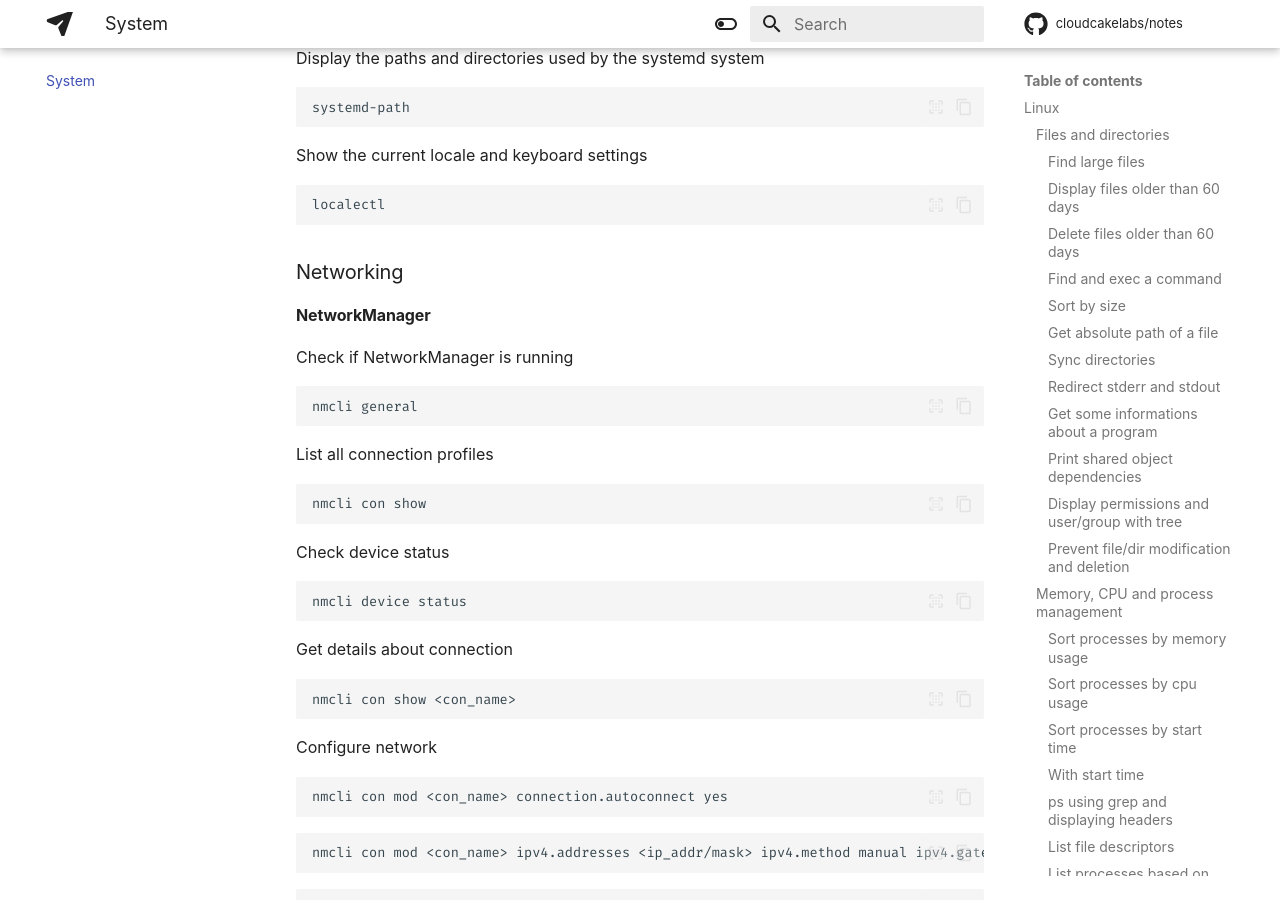
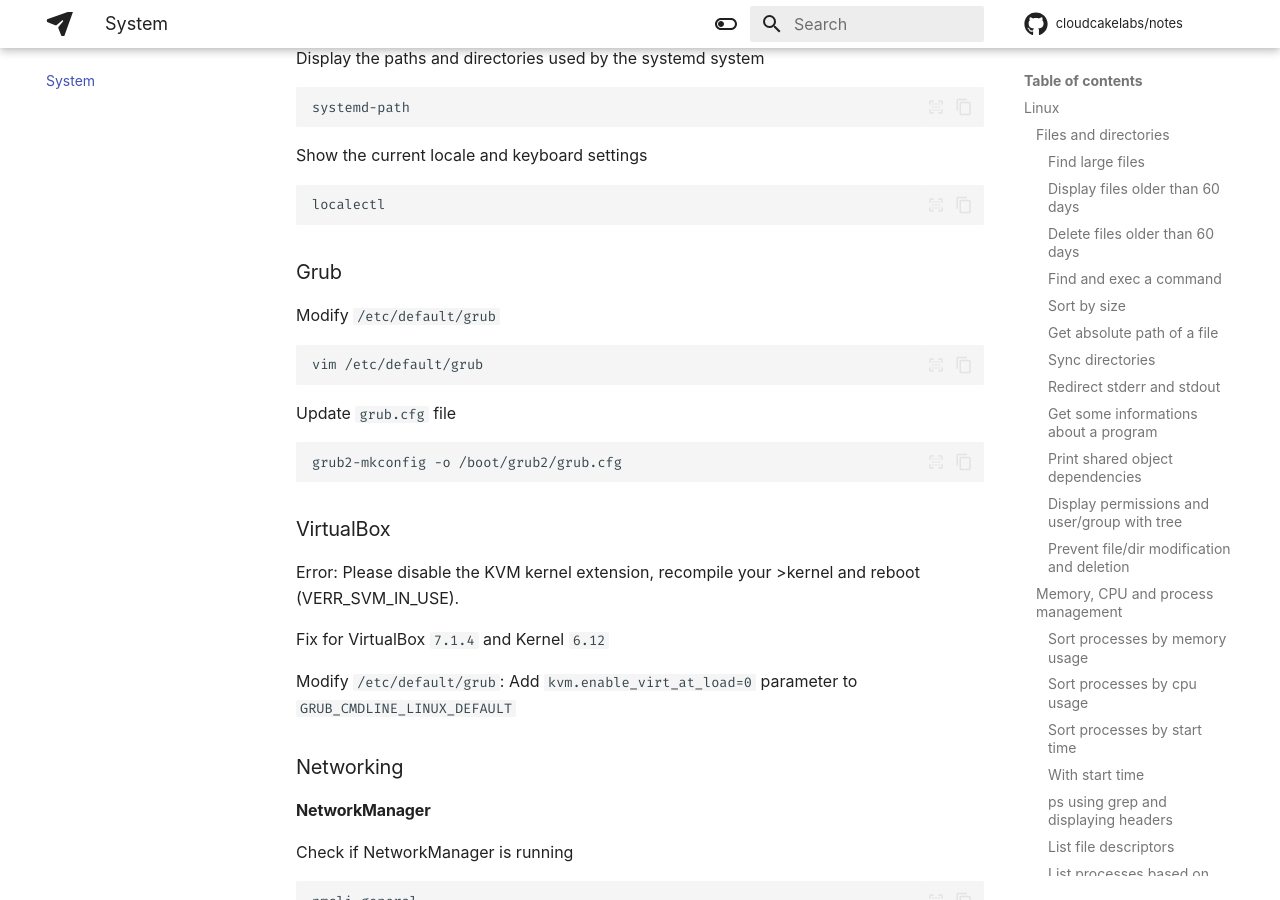
Before and after one commit to cloudcakelabs/notes, an MkDocs documentation site: the page built from docs/system.md, in a window 1280 px wide and 900 px high, scrolled down 8399 px. Built offline with MkDocs 1.6.1 and Material for MkDocs 9.7.7, drawn with Linux system fonts in a browser that asks for light colours; some web fonts are replaced; comment, search, counter and statistics services are not loaded.

Commit message:
Update notes.

````diff
--- a/docs/system.md
+++ b/docs/system.md
@@ -500,6 +500,28 @@ Show the current locale and keyboard settings
 ```sh
 localectl
 ```
+
+### Grub
+
+Modify `/etc/default/grub`
+
+```sh
+vim /etc/default/grub
+```
+
+Update `grub.cfg` file
+
+```sh
+grub2-mkconfig -o /boot/grub2/grub.cfg
+```
+
+### VirtualBox
+
+Error: Please disable the KVM kernel extension, recompile your >kernel and reboot (VERR_SVM_IN_USE).
+
+Fix for VirtualBox `7.1.4` and Kernel `6.12`
+
+Modify `/etc/default/grub`: Add `kvm.enable_virt_at_load=0` parameter to `GRUB_CMDLINE_LINUX_DEFAULT`
 
 ### Networking
 
````
